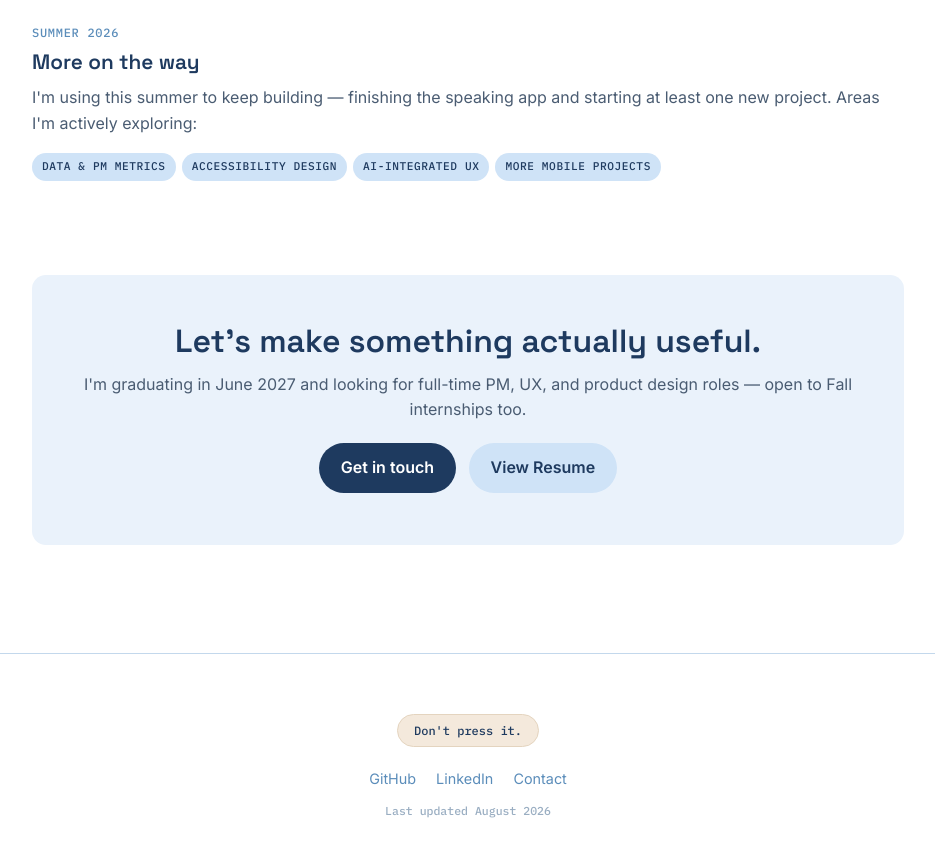
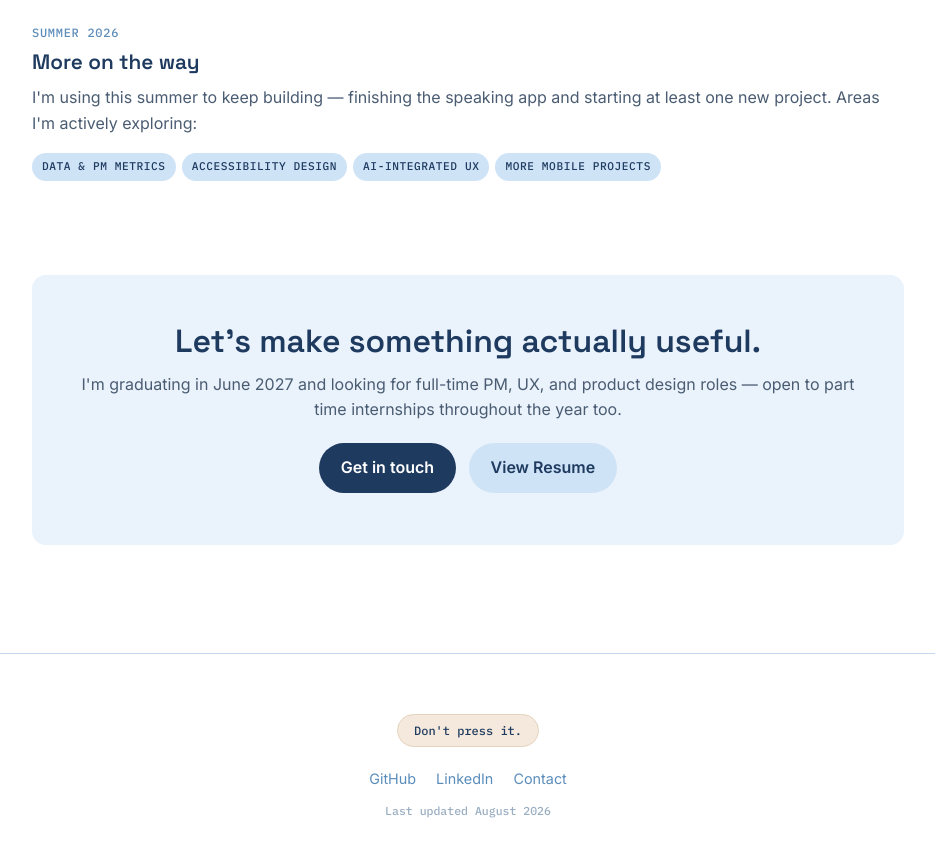
Before and after one commit to Veroniki5208/Portfolio, a plain HTML site: page case-studies/index.html in a window 1280 px wide. Shown: the part 4162-5018 px from the top of the page, without its empty margins (172-1107 px from the left). Drawn offline with Linux system fonts and the light colour scheme.

Commit message:
update availability

```diff
--- a/case-studies/index.html
+++ b/case-studies/index.html
@@ -158,7 +158,7 @@
 <section class="wrap">
   <div class="cta-band">
     <h2>Let's make something actually useful.</h2>
-    <p>I'm graduating in June 2027 and looking for full-time PM, UX, and product design roles — open to Fall internships too.</p>
+    <p>I'm graduating in June 2027 and looking for full-time PM, UX, and product design roles — open to part time internships throughout the year too.</p>
     <a href="mailto:veronique.gunawan@gmail.com" class="btn btn-primary">Get in touch</a>
     <a href="https://drive.google.com/file/d/1UTaKH7hEgYopthcgg3RFJcfNHOlt4HZT/view?usp=sharing" target="_blank" rel="noopener" class="btn btn-secondary">View Resume</a>
   </div>
```
Also changed, not shown: index.html (+1 -1 lines).
